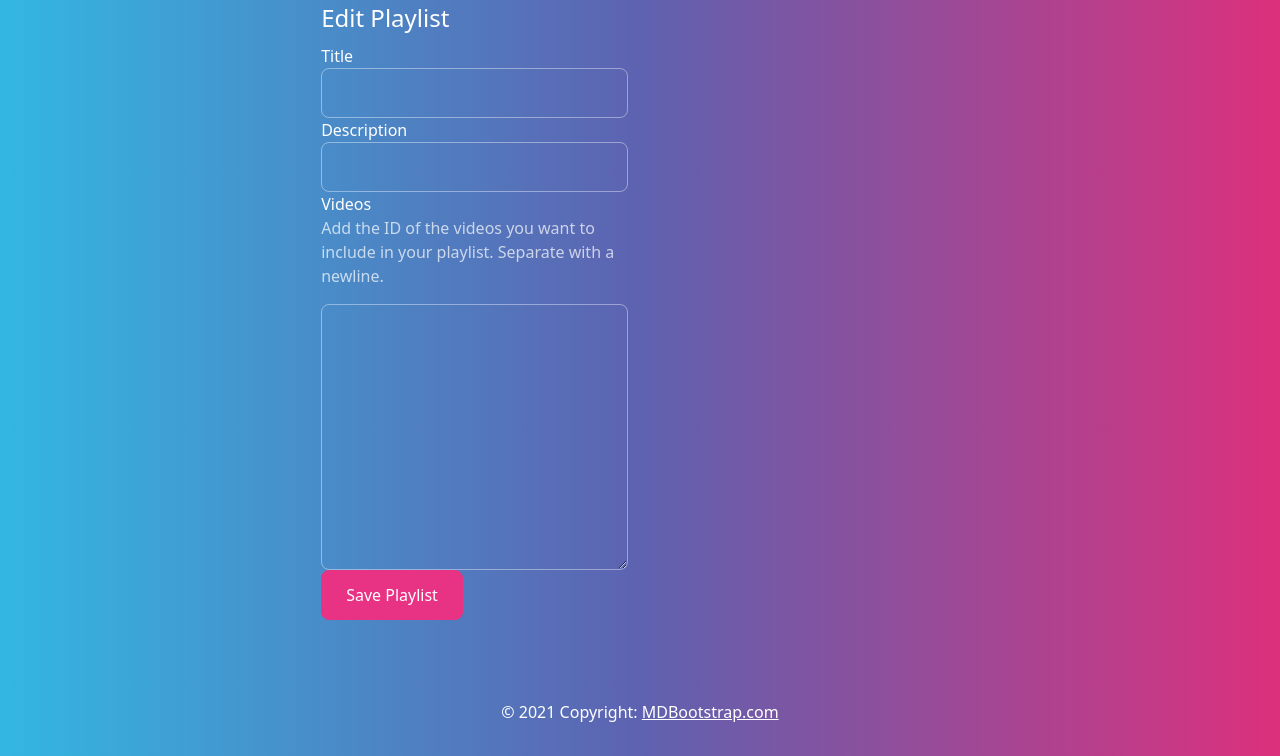
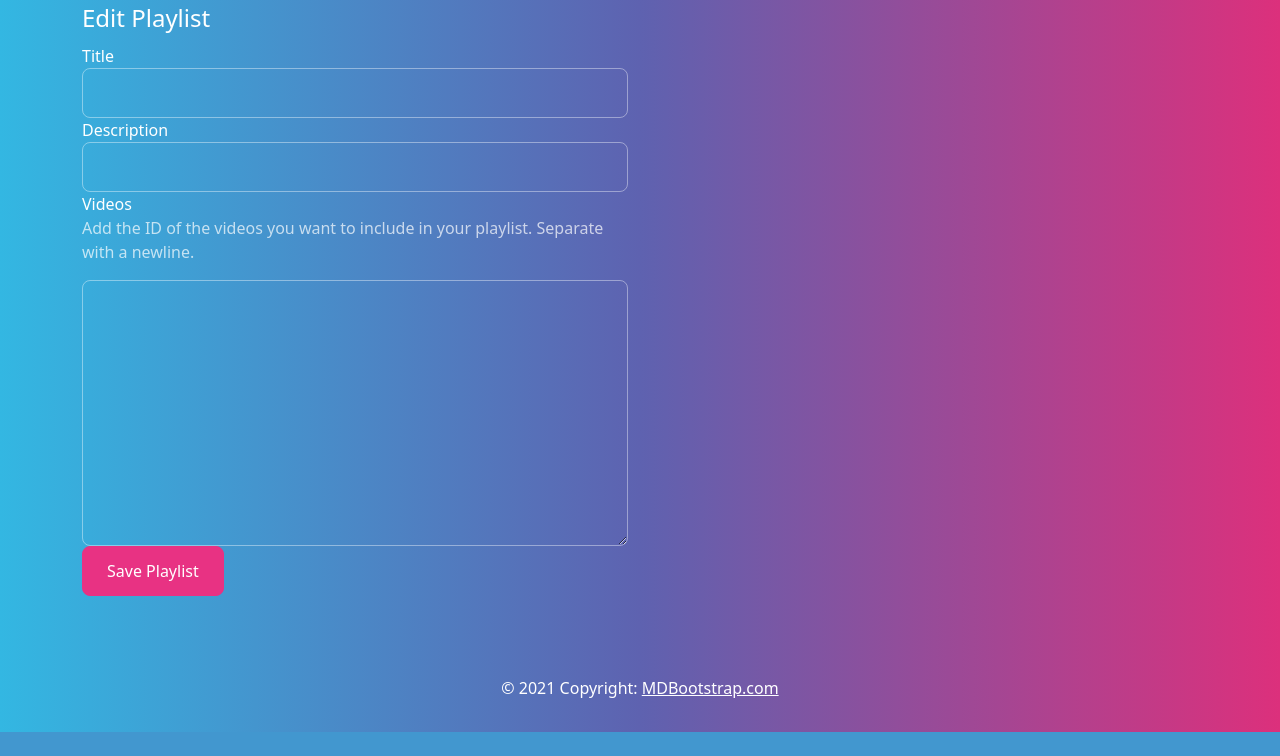
Before and after one commit to skinnybeans17/flask-playlistr, a Flask app: page /playlists/new in a window 1280 px wide. Shown: the part 82-838 px from the top of the page. After the commit the page ends 814 px from the top, so only its background shows below. Run offline with Flask 2, Linux system fonts and the light colour scheme; some libraries are stand-ins or nearby versions.

Commit message:
Update base.html

```diff
--- a/templates/base.html
+++ b/templates/base.html
@@ -9,7 +9,7 @@
 </head>
 <body>
     {% include 'partials/navbar.html' %}
-    <div class='container-fluid d-flex flex-column align-items-center'>
+    <div class='container'>
     {% block content %}{% endblock %}
     </div>
 
```
